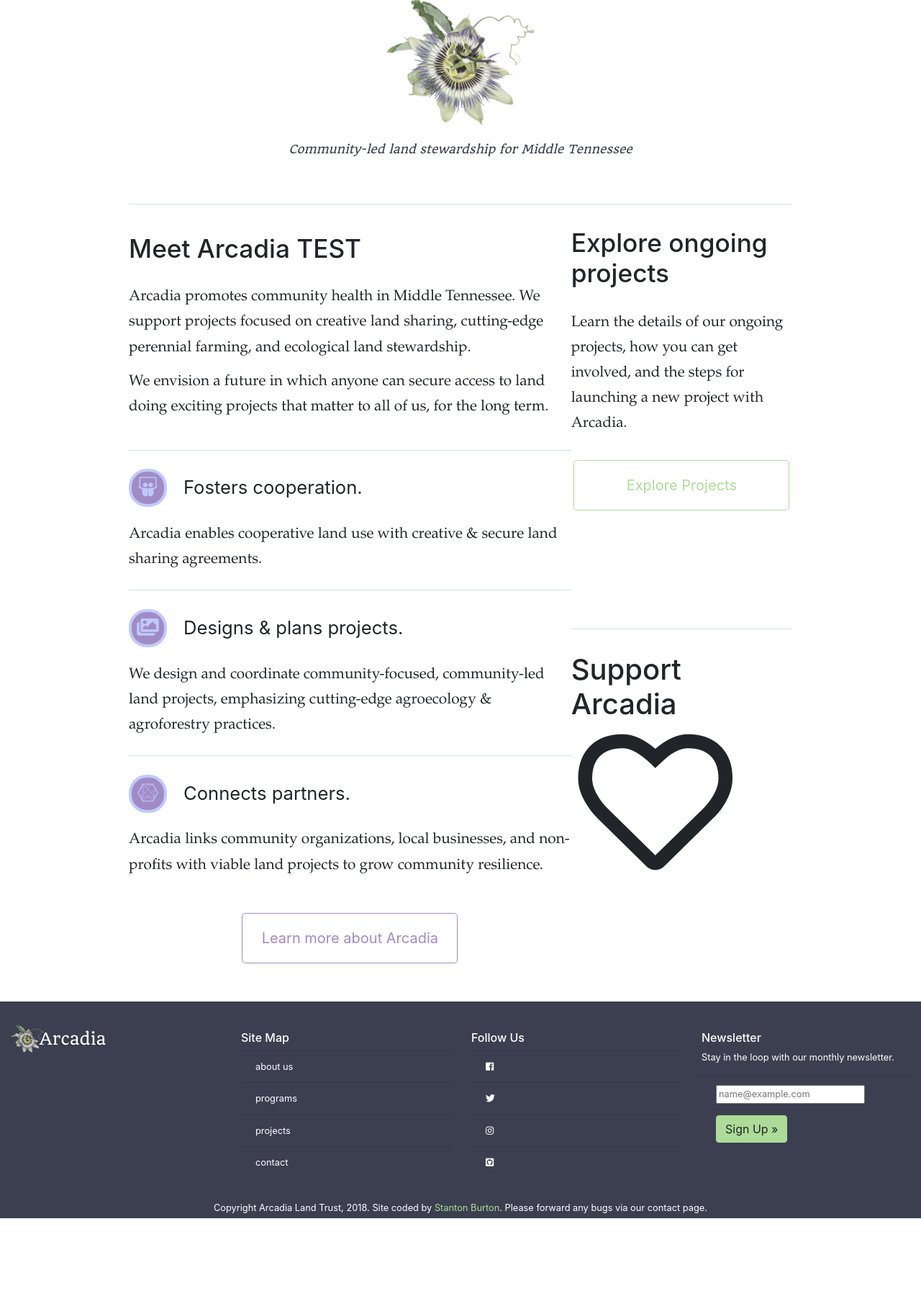
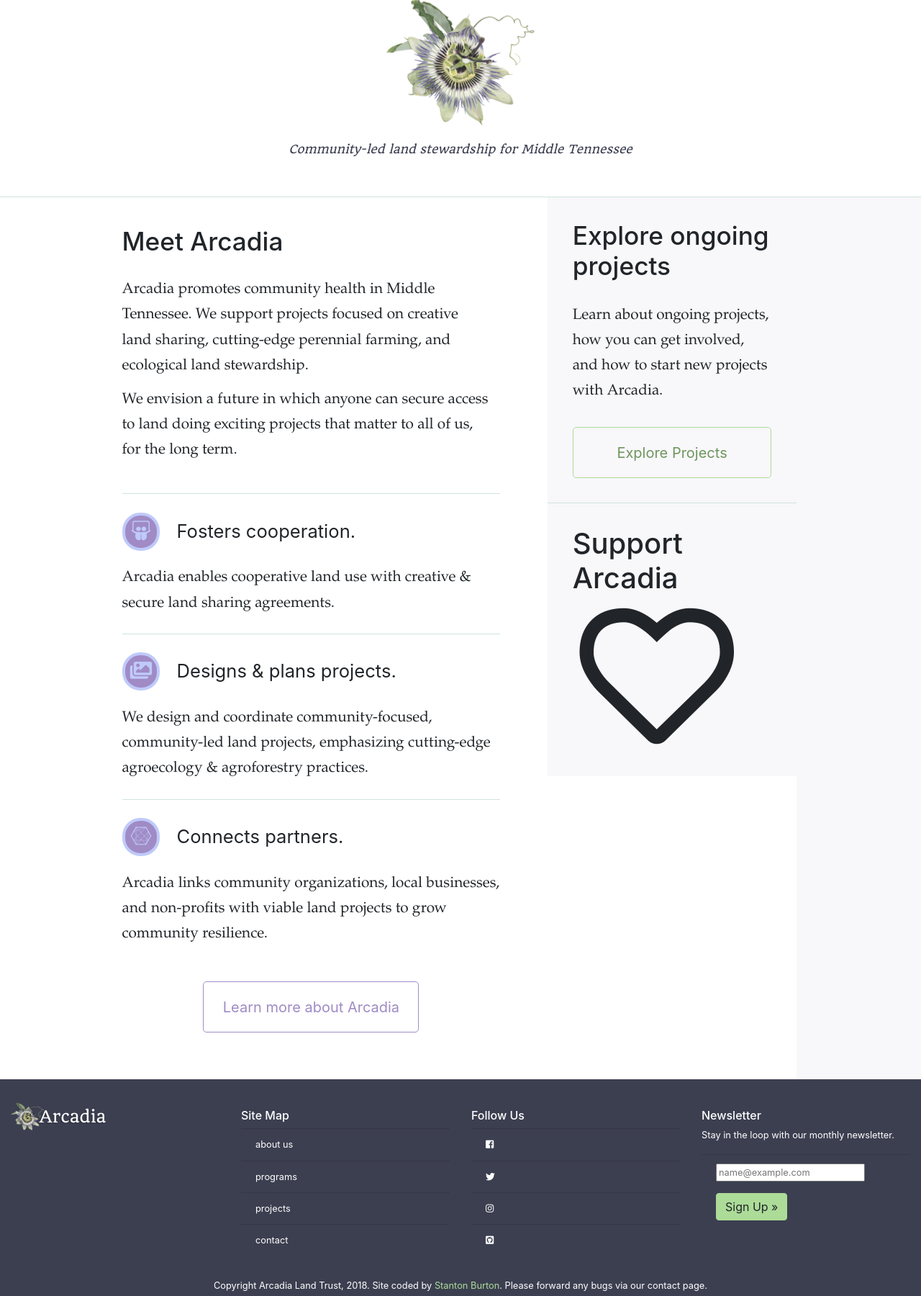
Before and after one commit to ArcadiaLandTrust/arcadia_website, a Django app: page / in a window 1280 px wide. Shown: the part 220-2020 px from the top of the page at 72% size. Before the commit the page ends 1912 px from the top, so only its background shows below. Run offline with Django 3.2, Linux system fonts and the light colour scheme; some libraries are stand-ins or nearby versions.

Commit message:
edits primarily to homepage css. Changes to grid template area definitions, added gutter cards, changed bg color for right side columns. Edited col-* to remove margins for bg color coverage.

```diff
--- a/arcadia_website/static/sass/_base.scss
+++ b/arcadia_website/static/sass/_base.scss
@@ -74,6 +74,9 @@ $arc-serif-stack:
   padding: 1.2rem 0;
 }
 
+.btn-outline-primary {
+  color: $arc-dark-green;
+}
 
 
 //////////////////////////////////
@@ -170,6 +173,15 @@ html, body {
 /////////////////////////////////
 
 .homepage-content{
+
+  .gutter-left {
+
+  }
+
+  .gutter-right {
+    background-color: $arc-bg-darker;
+  }
+
   .meet-arcadia {
   }
 
@@ -301,8 +313,9 @@ html, body {
 		div[class^="col-"] {
 			max-width: 100% !important;
 			width: 100% !important;
-			padding: 0;
-			margin-bottom: 2.7rem;
+			padding: 10%;
+			//margin-bottom: 2.7rem;
+			//padding-bottom: 2rem;
 			padding-top: 2rem;
 			border-top: 1px solid $gray;
 			//
@@ -320,11 +333,15 @@ html, body {
 }
 
 
-// div.row is the css grid wrapper, div.col-* is inside the row (just like vanilla bootstrap),
+// div.row is the css grid wrapper, div.col-* is inside the row (just like normal bootstrap),
 // and takes the css grid coordinates or areas.
 // div.card is nested in a div.col-* and takes the content styling.
 // Nesting the div.card inside div.col-* ensures bootstrap will work if grid is not supported.
 
+
+/////////////////////////////////
+// Homepage grid template & column definitions
+/////////////////////////////////
 
 .css-grid--card {
 	@supports(display: grid) {
@@ -332,7 +349,7 @@ html, body {
 		.row {
 			grid-column-gap: 0;
 			grid-row-gap: 0;
-			padding: 10px;
+			padding: 0px;
 
 			// mobile first default
 			grid-template-columns: 1fr;
@@ -347,23 +364,26 @@ html, body {
         grid-template-columns: 2fr 1fr;
         grid-template-areas:
             "meet-arcadia explore"
-            "meet-arcadia support";
+            "meet-arcadia support"
+            "meet-arcadia .......";
         }
 
       // lg = 992px+
       @include media-breakpoint-up(lg) {
         grid-template-columns: .2fr 2fr 1fr .2fr;
         grid-template-areas:
-            ".... meet-arcadia explore ...."
-            ".... meet-arcadia support ....";
+            "gutter-left meet-arcadia explore gutter-right"
+            "gutter-left meet-arcadia support gutter-right"
+            "gutter-left meet-arcadia ....... gutter-right";
         }
 
       // xl = 1200px+
       @include media-breakpoint-up(xl) {
-        grid-template-columns: .55fr 2fr 1fr .55fr;
+        grid-template-columns: .6fr 3.8fr 2fr 1fr;
         grid-template-areas:
-            ".... meet-arcadia explore ...."
-            ".... meet-arcadia support ....";
+            "gutter-left meet-arcadia explore gutter-right"
+            "gutter-left meet-arcadia support gutter-right"
+            "gutter-left meet-arcadia ....... gutter-right";
         }
 
 			.card {
@@ -382,6 +402,14 @@ html, body {
 // Homepage grid area definitions
 /////////////////////////////////
 
+.gutter-left {
+  grid-area: gutter-left;
+}
+
+.gutter-right {
+  grid-area: gutter-right;
+}
+
 .meet-arcadia {
   grid-area: meet-arcadia;
 }
@@ -394,16 +422,18 @@ html, body {
 
 .explore {
   grid-area: explore;
+  background-color: $arc-bg-darker;
 }
 
 
 .support {
   grid-area: support;
+  background-color: $arc-bg-darker;
 }
 
 
 ////////////////////////////////
-		//Alerts//
+// Alerts
 ////////////////////////////////
 
 // bootstrap alert CSS, translated to the django-standard levels of
--- a/arcadia_website/static/sass/_colors.scss
+++ b/arcadia_website/static/sass/_colors.scss
@@ -3,12 +3,17 @@
 $arc-blue: #3C3F50;
 $arc-blue-dark: #141d33;
 $arc-green: #acdc98;
+$arc-dark-green: #6f965e;
 $arc-purple: #a08bc5;
 $arc-brown: #2f2e2d;
 $arc-blue-light: #bfcafa;
 $arc-blue-shadow: rgba(0,0,0,.3);
 $arc-white: #fcfbe8;
 $arc-list-divider: #CFE3DC;
+
+
+$arc-bg-darker: #F8F7FA;
+//$arc-bg-darker: #f2f7ef;
 
 $gray: #CFE3DC;
 $white: #fff;
--- a/arcadia_website/templates/pages/home.html
+++ b/arcadia_website/templates/pages/home.html
@@ -16,10 +16,15 @@
       <!--div.row is the css-grid wrapper-->
       <div class="row" role="main">
           <!--The column is for bootstrap, meet-arcadia points to the grid-area name we use to -->
+          <div class="col-sm-11 col-md-10 col-lg-8 gutter-right">
+              <div class="card">
+              </div>
+          </div>
+
           <div class="col-12 col-sm-11 col-md-10 col-lg-8 mx-auto meet-arcadia">
               <div class="card main-content" role="section">
                 <div class="meet-header">
-                  <h2 class="meet-title font-family-sans-serif">Meet Arcadia TEST</h2>
+                  <h2 class="meet-title font-family-sans-serif">Meet Arcadia</h2>
                   <p>Arcadia promotes community health in Middle Tennessee.
                     We support projects focused on creative land sharing, cutting-edge perennial farming, and ecological land stewardship.</p>
 
@@ -80,7 +85,7 @@
           <div class="col-12 col-sm-11 col-md-10 col-lg-8 mx-auto explore">
               <div class="card">
                 <h2>Explore ongoing projects</h2>
-                <p> Learn the details of our ongoing projects, how you can get involved, and the steps for launching a new project with Arcadia.</p>
+                <p> Learn about ongoing projects, how you can get involved, and how to start new projects with Arcadia.</p>
                 <a href="{% url 'about' %}" class="btn btn-outline-primary btn-lg arc-btn" role="button">Explore Projects</a>
 
               </div>
@@ -94,6 +99,11 @@
               </div>
           </div>
 
+          <div class="col-sm-11 col-md-10 col-lg-8 gutter-left">
+              <div class="card">
+              </div>
+          </div>
+
       </div>
 
   </div>
```
Also changed, not shown: arcadia_website/static/css/project.css, arcadia_website/static/css/project.min.css.
